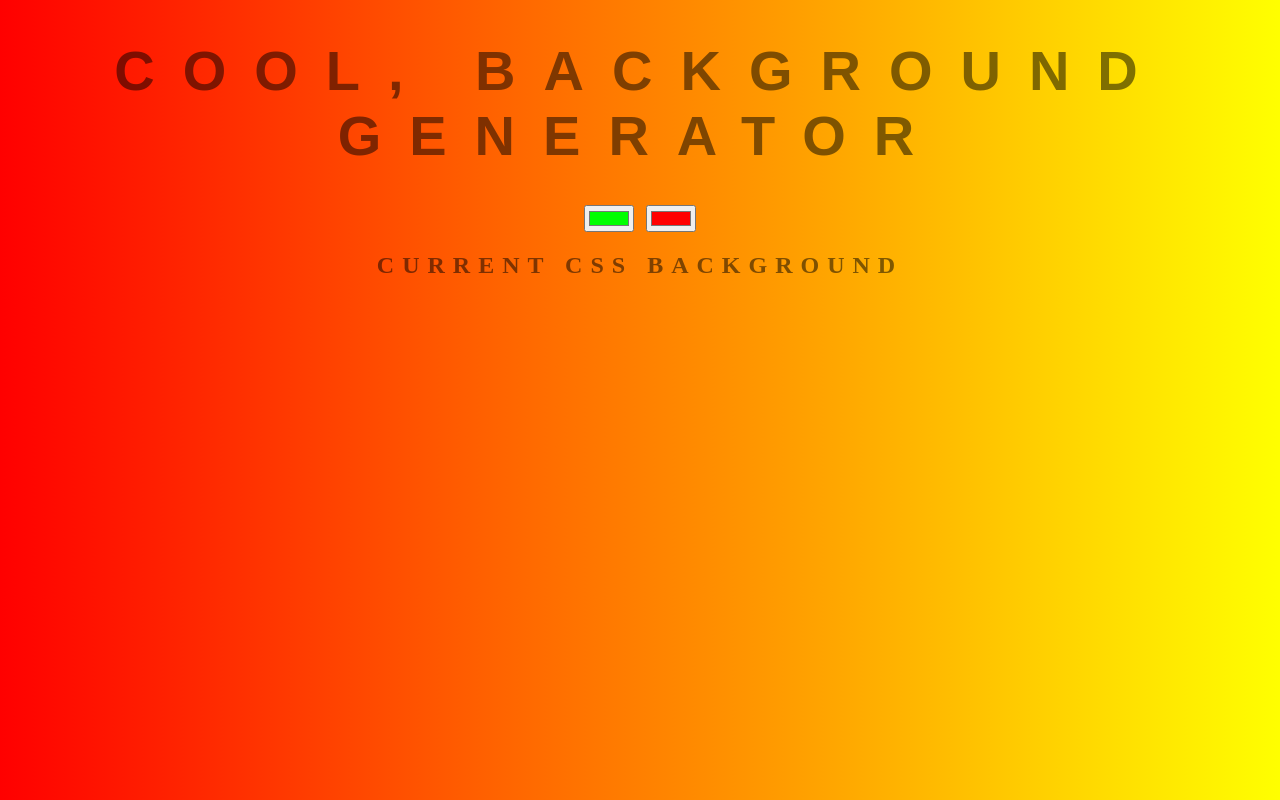
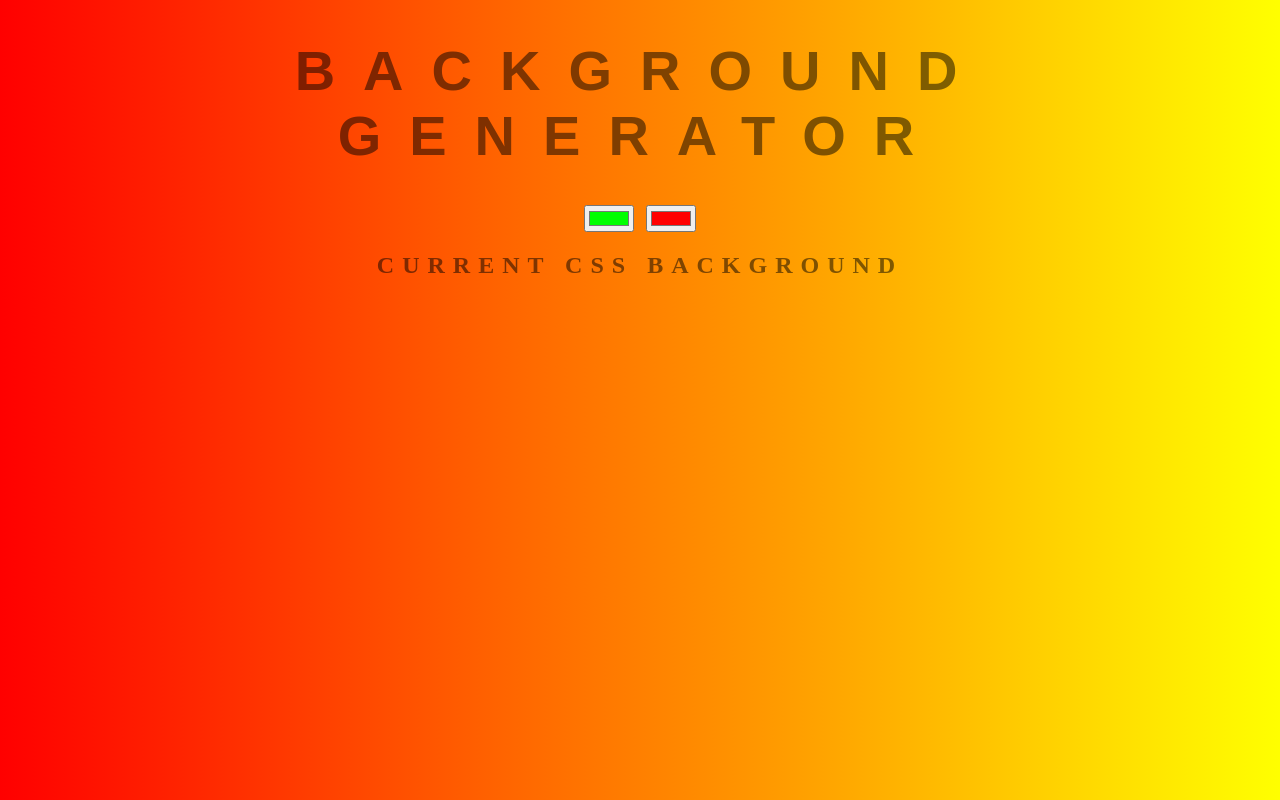
Before and after one commit to saeidpiryaee/background-generator, a plain HTML site: page index.html in a window 1280 px wide. Drawn offline with Linux system fonts and the light colour scheme.

Commit message:
restore the changes

```diff
--- a/index.html
+++ b/index.html
@@ -9,7 +9,7 @@
 
 </head>
 <body id="gradient">
-    <h1>Cool, Background Generator</h1>
+    <h1>Background Generator</h1>
     <input class="color1" type="color" name="color1" value="#00ff00">
     <input class="color2" type="color" name="color2" value="#ff0000">
     <h2>Current CSS Background</h2>
```
